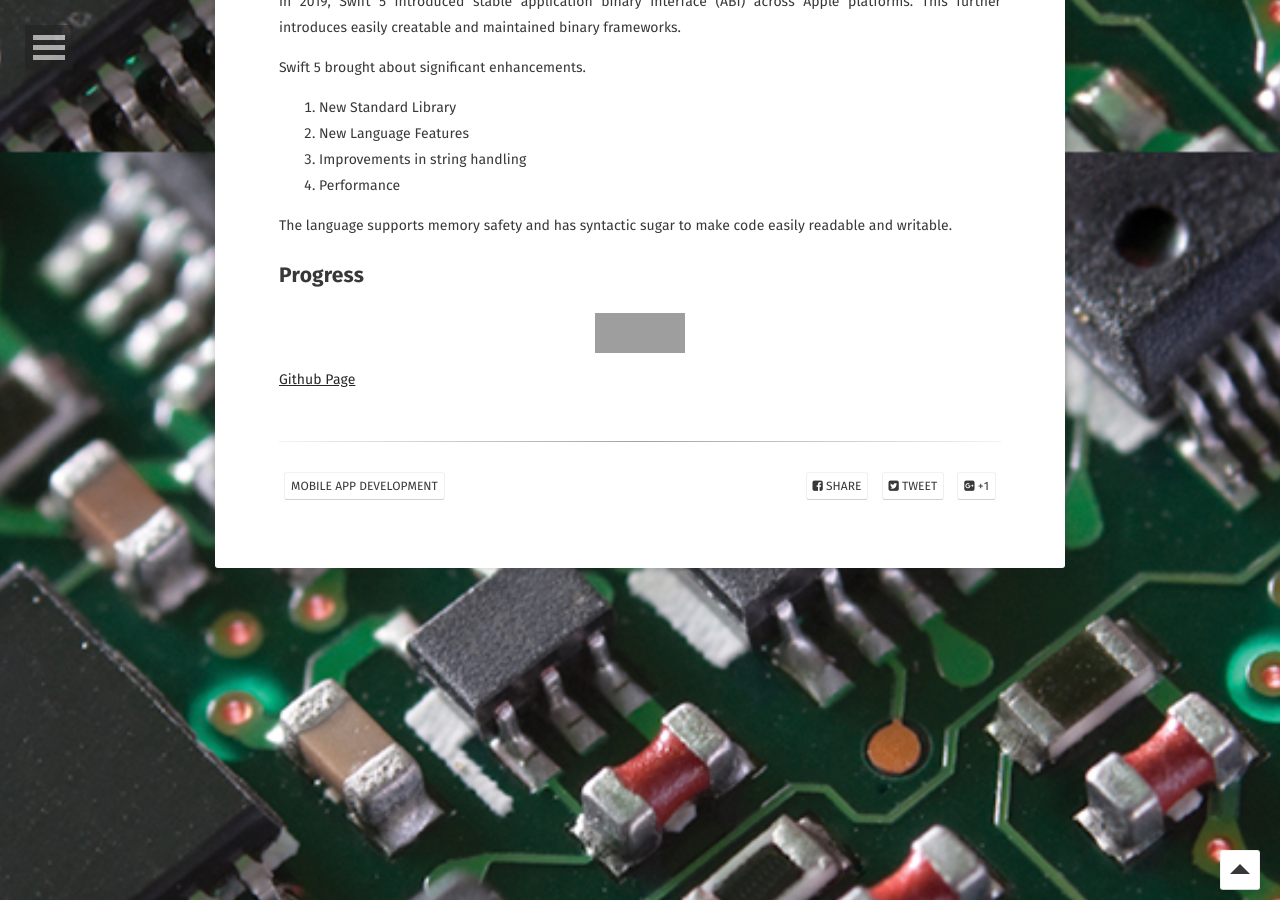
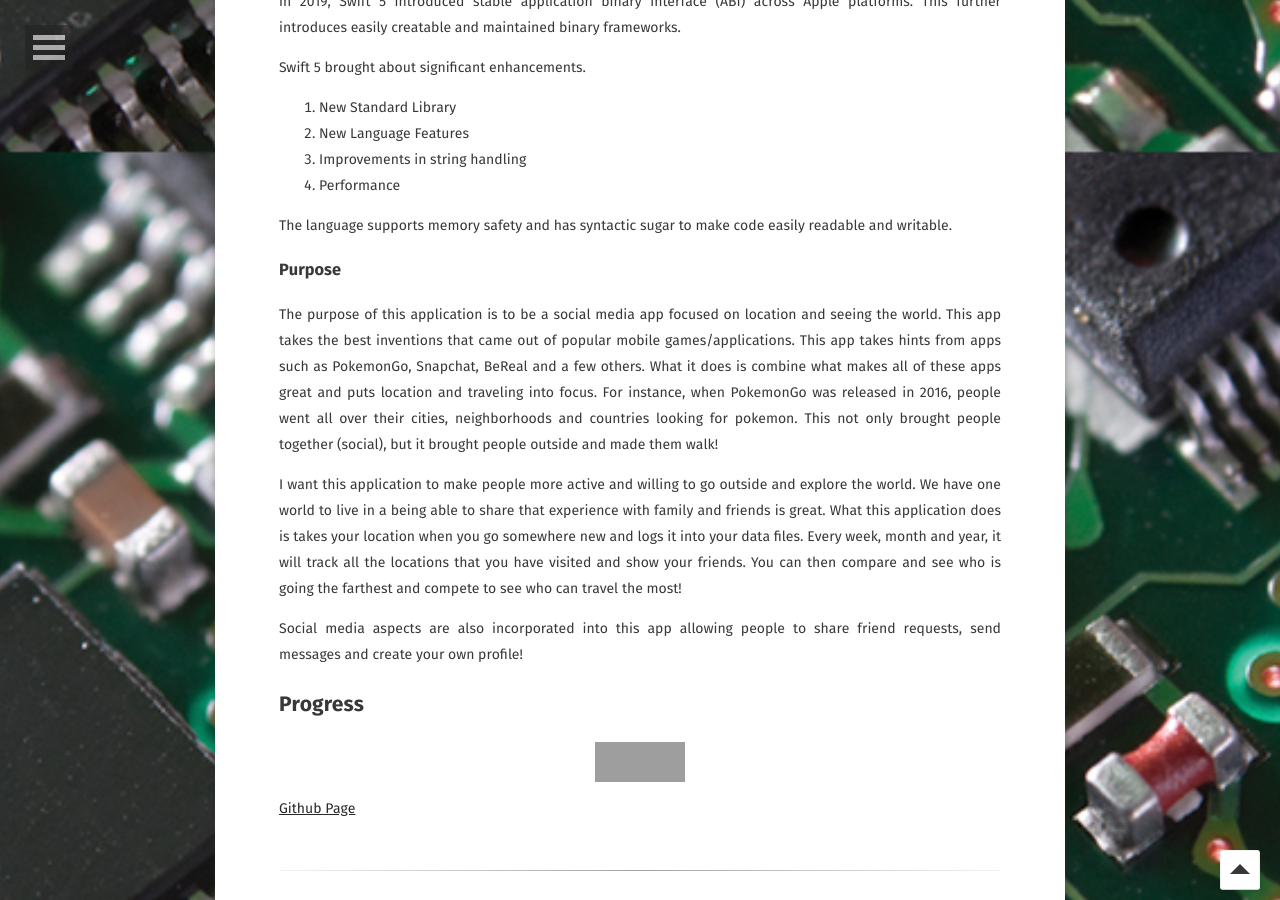
Before and after one commit to Markay12/MarkInfo-Projects, a Jekyll site: the page built from _posts/2023-06-01-exploratory.md, in a window 1280 px wide and 900 px high, scrolled down 748 px. Built offline with Jekyll 4.4.1, drawn with Linux system fonts in a browser that asks for light colours; some web fonts are replaced; grey boxes are pictures that could not be loaded.

Commit message:
Purpose complete

```diff
--- a/_posts/2023-06-01-exploratory.md
+++ b/_posts/2023-06-01-exploratory.md
@@ -34,6 +34,14 @@ Swift 5 brought about significant enhancements.
 
 The language supports memory safety and has syntactic sugar to make code easily readable and writable.
 
+### Purpose
+
+The purpose of this application is to be a social media app focused on location and seeing the world. This app takes the best inventions that came out of popular mobile games/applications. This app takes hints from apps such as PokemonGo, Snapchat, BeReal and a few others. What it does is combine what makes all of these apps great and puts location and traveling into focus. For instance, when PokemonGo was released in 2016, people went all over their cities, neighborhoods and countries looking for pokemon. This not only brought people together (social), but it brought people outside and made them walk!
+
+I want this application to make people more active and willing to go outside and explore the world. We have one world to live in a being able to share that experience with family and friends is great. What this application does is takes your location when you go somewhere new and logs it into your data files. Every week, month and year, it will track all the locations that you have visited and show your friends. You can then compare and see who is going the farthest and compete to see who can travel the most!
+
+Social media aspects are also incorporated into this app allowing people to share friend requests, send messages and create your own profile!
+
 ## Progress
 
 
```
